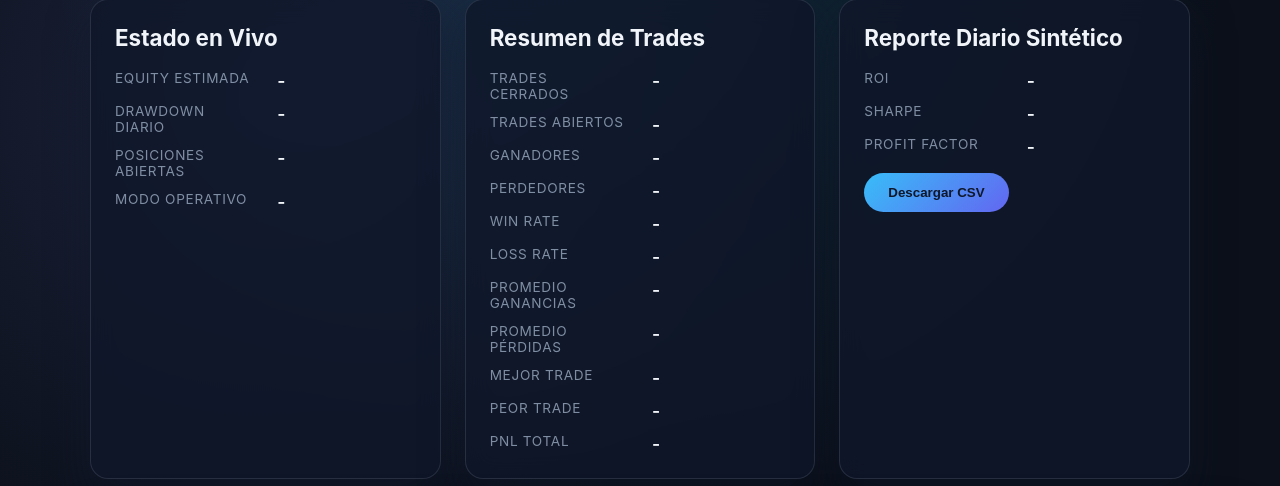
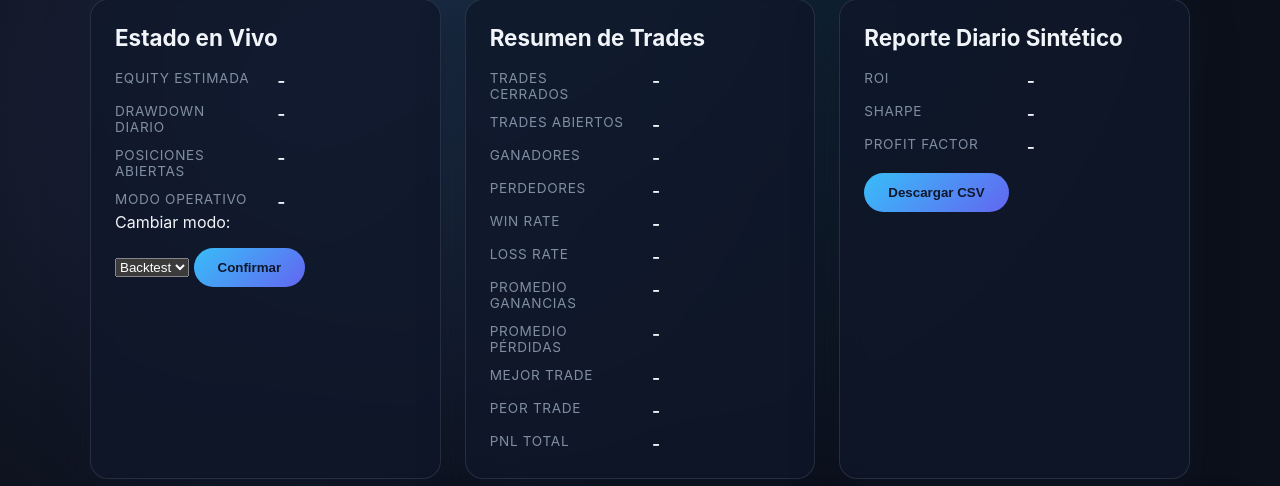
Before and after one commit to ligarius/boty, a FastAPI app: page / in a window 1280 px wide. Shown: the part 125-611 px from the top of the page. Run offline with FastAPI, Linux system fonts and the light colour scheme; data that the repository does not hold is empty.

Commit message:
Add mode switcher UI and tests

```diff
--- a/bot/api/static/dashboard.js
+++ b/bot/api/static/dashboard.js
@@ -8,6 +8,8 @@ const percentFormatter = new Intl.NumberFormat('es-ES', {
   minimumFractionDigits: 2,
   maximumFractionDigits: 2,
 });
+
+const allowedModes = new Set(['backtest', 'paper', 'live']);
 
 function formatValue(value, fallback = '-') {
   if (value === null || value === undefined || Number.isNaN(value)) {
@@ -56,6 +58,11 @@ function updateStatus(status) {
   setText('status-dd', status.daily_dd, (v) => `${formatValue(v)} USD`);
   setText('status-positions', status.positions);
   setText('status-mode', status.mode || '-');
+
+  const modeSelect = document.getElementById('mode-select');
+  if (modeSelect && typeof status.mode === 'string' && allowedModes.has(status.mode)) {
+    modeSelect.value = status.mode;
+  }
 }
 
 function updateTradeSummary(summary) {
@@ -170,4 +177,53 @@ async function refreshDashboard() {
 window.addEventListener('DOMContentLoaded', () => {
   refreshDashboard();
   setInterval(refreshDashboard, 5000);
+
+  const modeSelect = document.getElementById('mode-select');
+  const modeButton = document.getElementById('mode-apply');
+  const feedback = document.getElementById('mode-feedback');
+
+  const setFeedback = (message, isError = false) => {
+    if (!feedback) return;
+    feedback.textContent = message;
+    feedback.classList.toggle('mode-feedback-error', Boolean(isError));
+  };
+
+  if (modeButton && modeSelect) {
+    modeButton.addEventListener('click', async () => {
+      const mode = modeSelect.value;
+      setFeedback('');
+      try {
+        const response = await fetch('/mode', {
+          method: 'POST',
+          headers: { 'Content-Type': 'application/json' },
+          body: JSON.stringify({ mode }),
+        });
+
+        if (response.status === 400 || response.status === 403) {
+          const errorData = await response.json().catch(() => ({ detail: 'Error actualizando modo' }));
+          setFeedback(errorData.detail || 'No se pudo actualizar el modo', true);
+          return;
+        }
+
+        if (!response.ok) {
+          throw new Error(`Error HTTP ${response.status}`);
+        }
+
+        const data = await response.json();
+        if (data.mode) {
+          setText('status-mode', data.mode);
+          if (allowedModes.has(data.mode)) {
+            modeSelect.value = data.mode;
+          }
+          setFeedback(`Modo actualizado a ${data.mode}`);
+        } else {
+          setFeedback('Modo actualizado');
+        }
+        refreshDashboard();
+      } catch (error) {
+        console.error('Error cambiando modo operativo', error);
+        setFeedback('Error inesperado al cambiar el modo', true);
+      }
+    });
+  }
 });
--- a/bot/api/templates/dashboard.html
+++ b/bot/api/templates/dashboard.html
@@ -34,6 +34,18 @@
               <dd id="status-mode">-</dd>
             </div>
           </dl>
+          <div class="mode-control">
+            <label for="mode-select">Cambiar modo:</label>
+            <div class="mode-inputs">
+              <select id="mode-select" aria-label="Seleccionar modo operativo">
+                <option value="backtest">Backtest</option>
+                <option value="paper">Paper</option>
+                <option value="live">Live</option>
+              </select>
+              <button id="mode-apply" type="button">Confirmar</button>
+            </div>
+            <p id="mode-feedback" class="mode-feedback" role="status" aria-live="polite"></p>
+          </div>
         </article>
 
         <article class="card">
--- a/requirements.txt
+++ b/requirements.txt
@@ -14,4 +14,5 @@ psycopg2-binary
 prometheus_client
 jinja2
 pytest
+httpx
 pydantic-settings
```
Also changed, not shown: tests/test_api_dashboard.py (added, +54 -0 lines).
